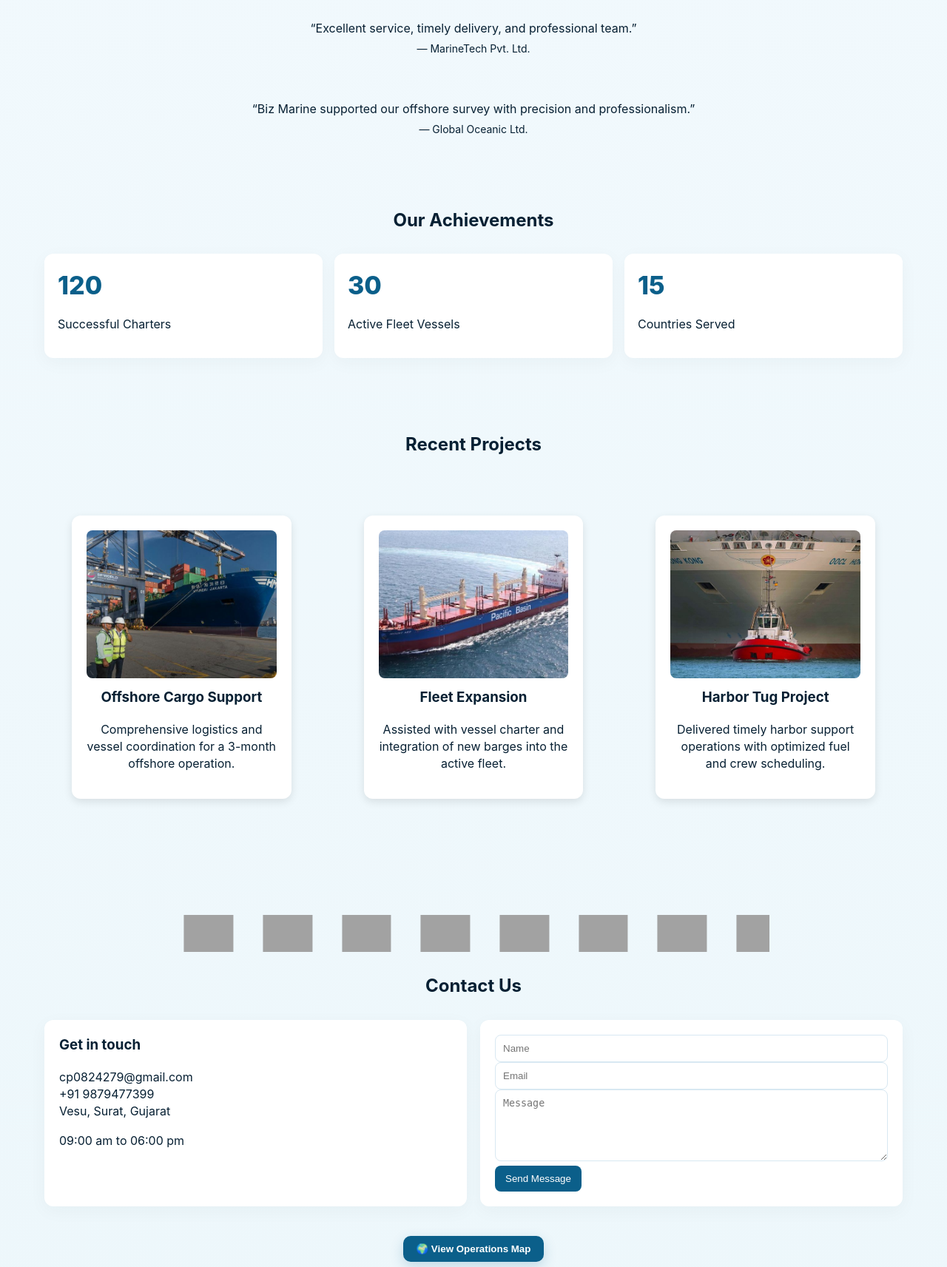
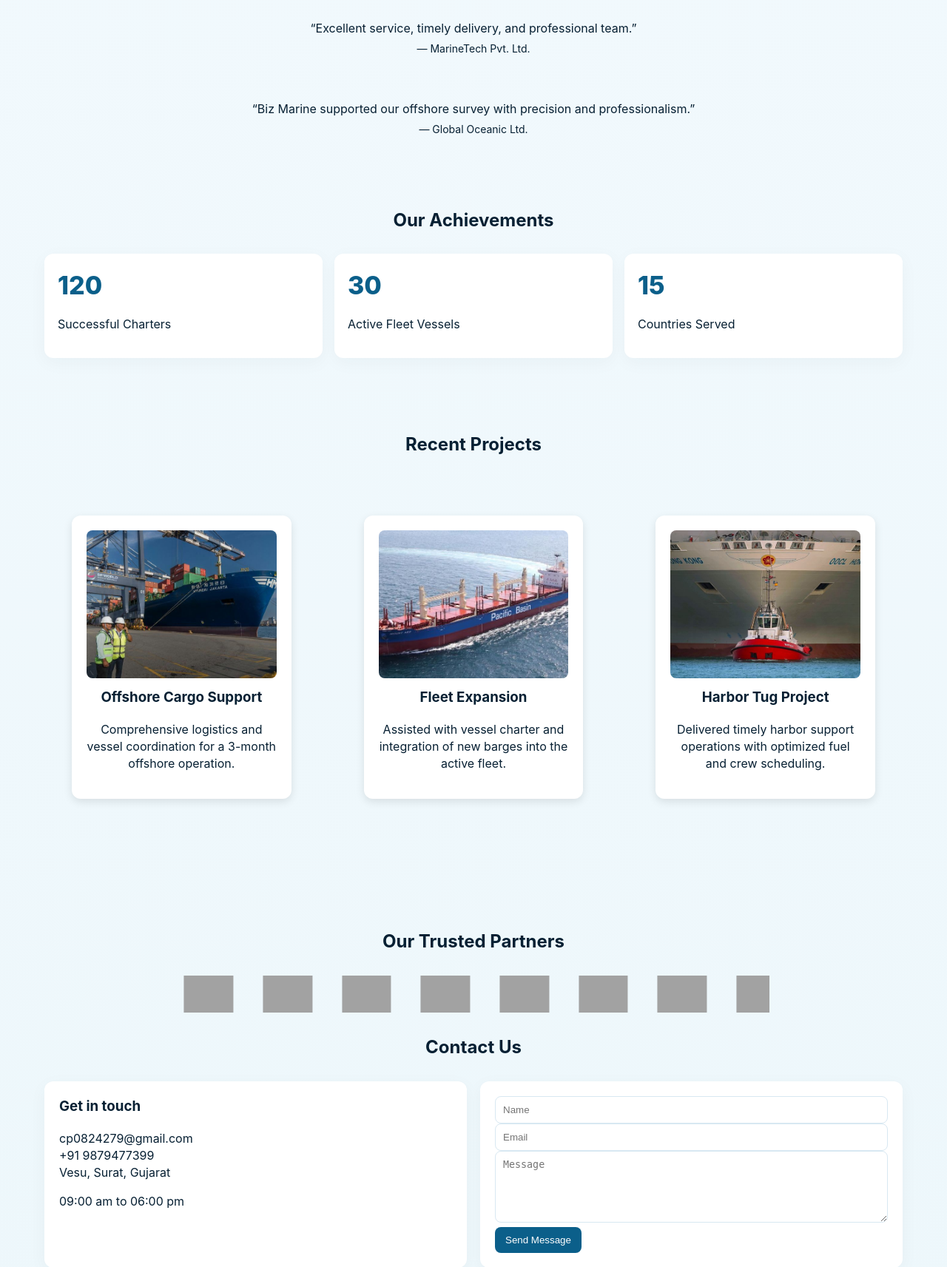
Before and after one commit to Chirag-Patel-499/marine-, a Django app: page / in a window 1280 px wide. Shown: the part 2464-4177 px from the top of the page at 74% size. Run offline with Django 5.2, Linux system fonts and the light colour scheme; data comes from the database, SQL or seed files in the repository; grey boxes are pictures that could not be loaded.

Commit message:
trusted title

```diff
--- a/marine/main/templates/home2.html
+++ b/marine/main/templates/home2.html
@@ -707,7 +707,9 @@ body.dark footer{background:linear-gradient(180deg,#04101a,#091b28);color:#98c7e
 </section>
 
 
-<div class="trusted-wrapper">
+<div id="trusted" class="trusted-wrapper">
+    <h2 class="section-title">Our Trusted Partners</h2>
+
   <div class="trusted">
     <img src="{% static 'public/assets/images/l2.png' %}">
     <img src="{% static 'public/assets/images/l3-removebg-preview.png' %}">
--- a/marine/main/templates/home3.html
+++ b/marine/main/templates/home3.html
@@ -410,6 +410,7 @@
         <li><a href="#services">Services</a></li>
         <li><a href="#fleet">Fleet</a></li>
         <li><a href="#how">How We Work</a></li>
+        <li><a href="#trusted">Trusted</a></li>
         <li><a href="#contact" class="cta">Contact</a></li>
       </ul>
     </nav>
@@ -628,7 +629,9 @@
   </div>
 </section>
 
-<div class="trusted-wrapper" style="margin-top: 3rem;">
+<div id="trusted" class="trusted-wrapper" style="margin-top: 3rem;">
+      <h2 class="section-title">Our Trusted Partners</h2>
+
   <div class="trusted">
     <img src="{% static 'public/assets/images/l2.png' %}">
     <img src="{% static 'public/assets/images/l3-removebg-preview.png' %}">
--- a/marine/main/templates/index.html
+++ b/marine/main/templates/index.html
@@ -717,7 +717,9 @@ body.dark footer{background:linear-gradient(180deg,#04101a,#091b28);color:#98c7e
 </section>
 
 
-<div class="trusted-wrapper">
+<div id="trusted" class="trusted-wrapper">
+      <h2 class="section-title">Our Trusted Partners</h2>
+
   <div class="trusted">
     <img src="{% static 'public/assets/images/l2.png' %}">
     <img src="{% static 'public/assets/images/l3-removebg-preview.png' %}">
```
